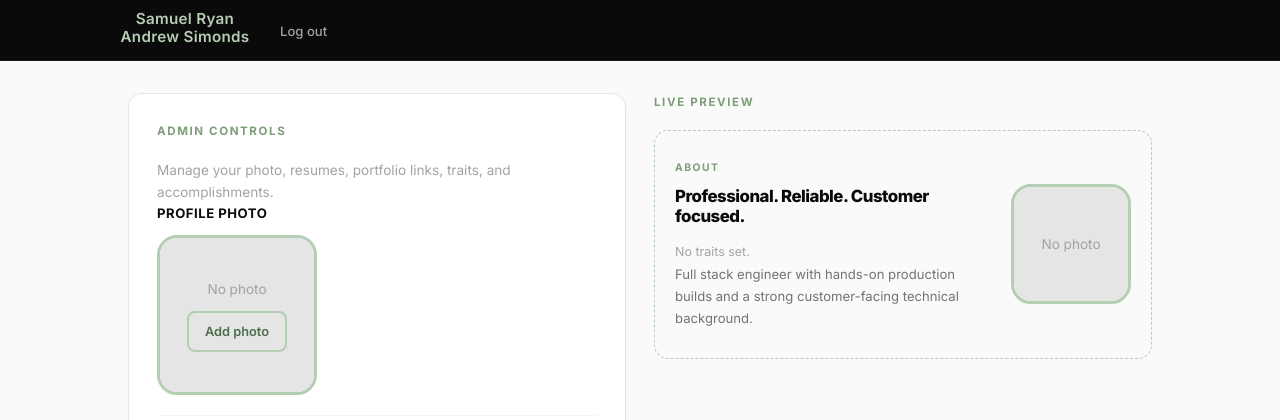
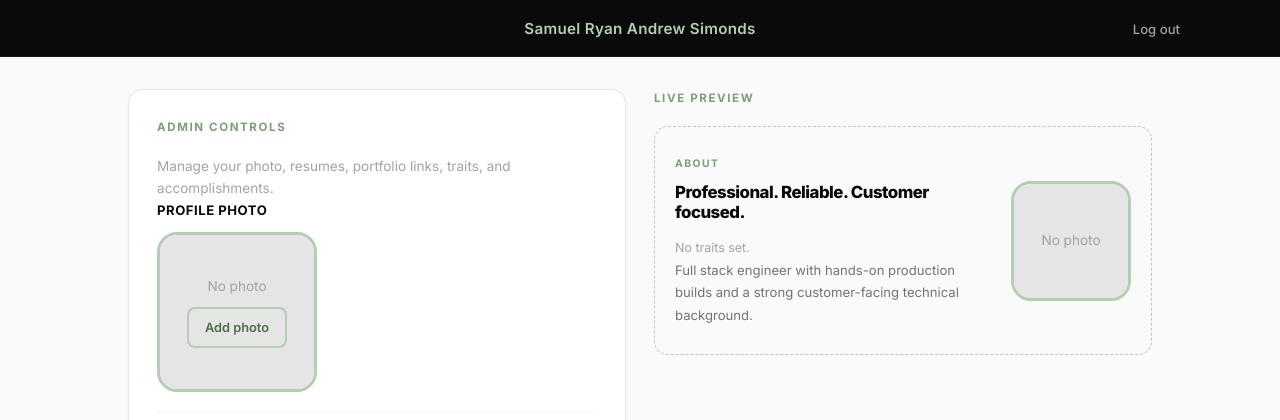
Before and after one commit to SRAS2024/About-Me, a Flask app: page /admin in a window 1280 px wide. Shown: the top 420 px of the page. Run offline with Flask 3, Linux system fonts and the light colour scheme; the visitor is signed in with stand-in values (Sample User, id 1).

Commit message:
Refactor topbar layout and improve logout functionality

```diff
--- a/templates/base.html
+++ b/templates/base.html
@@ -11,18 +11,22 @@
   </head>
   <body>
     <header class="topbar">
-      <div class="container topbar-inner topbar-center">
-        <div class="brand brand-center">
+      <div class="container topbar-inner">
+        <div class="topbar-left"></div>
+
+        <div class="brand">
           <a href="{{ url_for('index') }}" class="brand-link">Samuel Ryan Andrew Simonds</a>
         </div>
 
+        <div class="topbar-right">
           {% if request.path.startswith('/admin') and session.get('admin_authed') %}
-          <nav class="nav nav-right">
+            <nav class="nav">
               <form method="post" action="{{ url_for('admin_logout') }}" class="inline">
                 <button type="submit" class="linklike">Log out</button>
               </form>
             </nav>
           {% endif %}
+        </div>
       </div>
     </header>
 
@@ -46,7 +50,7 @@
           fr:{about:"\u00c0 propos",resume:"CV",portfolio:"Portfolio",accomplishments:"R\u00e9alisations",download:"T\u00e9l\u00e9charger le CV",github:"GitHub",websites:"Sites web",noLinks:"Aucun lien encore.",noAccomp:"Aucune r\u00e9alisation encore.",noPhoto:"Aucune photo"},
           de:{about:"\u00dcber mich",resume:"Lebenslauf",portfolio:"Portfolio",accomplishments:"Erfolge",download:"Lebenslauf herunterladen",github:"GitHub",websites:"Webseiten",noLinks:"Noch keine Links.",noAccomp:"Noch keine Erfolge.",noPhoto:"Kein Foto hochgeladen"},
           it:{about:"Chi sono",resume:"Curriculum",portfolio:"Portfolio",accomplishments:"Risultati",download:"Scarica il Curriculum",github:"GitHub",websites:"Siti web",noLinks:"Nessun link ancora.",noAccomp:"Nessun risultato ancora.",noPhoto:"Nessuna foto caricata"},
-          ja:{about:"\u7D4C\u6B74",resume:"\u5C65\u6B74\u66F8",portfolio:"\u30DD\u30FC\u30C8\ud\ud\ud",accomplishments:"\u5B9F\u7E3E",download:"\u5C65\u6B74\u66F8\u3092\u30C0\u30A6\u30F3\u30ED\u30FC\u30C9",github:"GitHub",websites:"\u30A6\u30A7\u30D6\u30B5\u30A4\u30C8",noLinks:"\u30EA\u30F3\u30AF\u306A\u3057",noAccomp:"\u5B9F\u7E3E\u306A\u3057",noPhoto:"\u5199\u771F\u306A\u3057"},
+          ja:{about:"\u7D4C\u6B74",resume:"\u5C65\u6B74\u66F8",portfolio:"\u30DD\u30FC\u30C8\u30D5\u30A9\u30EA\u30AA",accomplishments:"\u5B9F\u7E3E",download:"\u5C65\u6B74\u66F8\u3092\u30C0\u30A6\u30F3\u30ED\u30FC\u30C9",github:"GitHub",websites:"\u30A6\u30A7\u30D6\u30B5\u30A4\u30C8",noLinks:"\u30EA\u30F3\u30AF\u306A\u3057",noAccomp:"\u5B9F\u7E3E\u306A\u3057",noPhoto:"\u5199\u771F\u306A\u3057"},
           ko:{about:"\uc18c\uac1c",resume:"\uc774\ub825\uc11c",portfolio:"\ud3ec\ud2b8\ud3f4\ub9ac\uc624",accomplishments:"\uc131\uacfc",download:"\uc774\ub825\uc11c \ub2e4\uc6b4\ub85c\ub4dc",github:"GitHub",websites:"\uc6f9\uc0ac\uc774\ud2b8",noLinks:"\ub9c1\ud06c \uc5c6\uc74c",noAccomp:"\uc131\uacfc \uc5c6\uc74c",noPhoto:"\uc0ac\uc9c4 \uc5c6\uc74c"},
           zh:{about:"\u5173\u4e8e",resume:"\u7b80\u5386",portfolio:"\u4f5c\u54c1\u96c6",accomplishments:"\u6210\u5c31",download:"\u4e0b\u8f7d\u7b80\u5386",github:"GitHub",websites:"\u7f51\u7ad9",noLinks:"\u6682\u65e0\u94fe\u63a5",noAccomp:"\u6682\u65e0\u6210\u5c31",noPhoto:"\u65e0\u7167\u7247"}
         };
```
Lines whose indentation alone changed are shown as unchanged.
